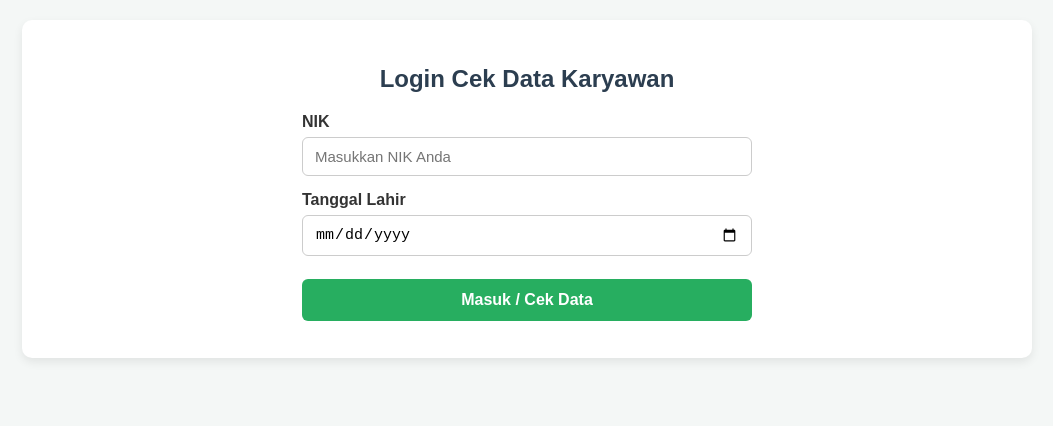
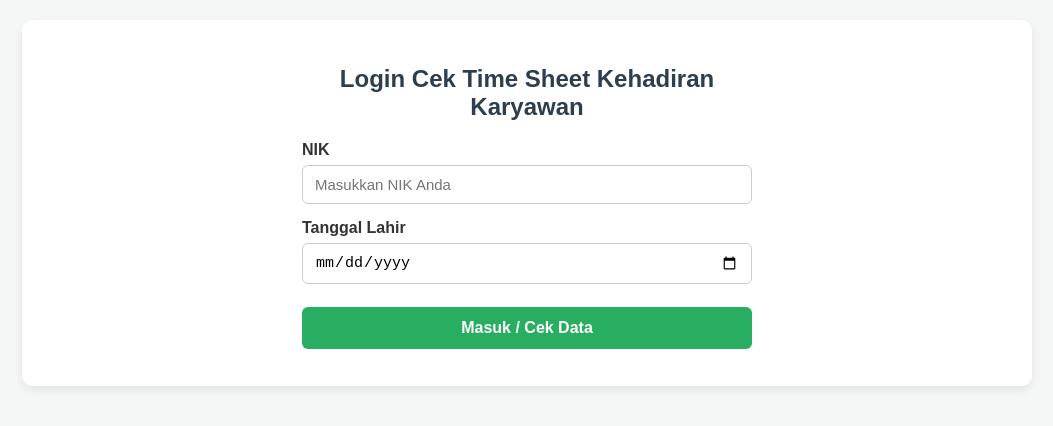
Before and after one commit to MRF-sys/timesheet, a plain HTML site: page index.html in a window 1280 px wide. Shown: the whole page, without its empty margins (113-1166 px from the left). Drawn offline with Linux system fonts and the light colour scheme.

Commit message:
Update index.html

```diff
--- a/index.html
+++ b/index.html
@@ -122,7 +122,7 @@
 <div class="container">
     <!-- HALAMAN LOGIN -->
     <div id="login-section" class="login-box">
-        <h2>Login Cek Data Karyawan</h2>
+        <h2>Login Cek Time Sheet Kehadiran Karyawan</h2>
         <div class="form-group">
             <label for="nik">NIK</label>
             <input type="text" id="nik" placeholder="Masukkan NIK Anda" required>
```
